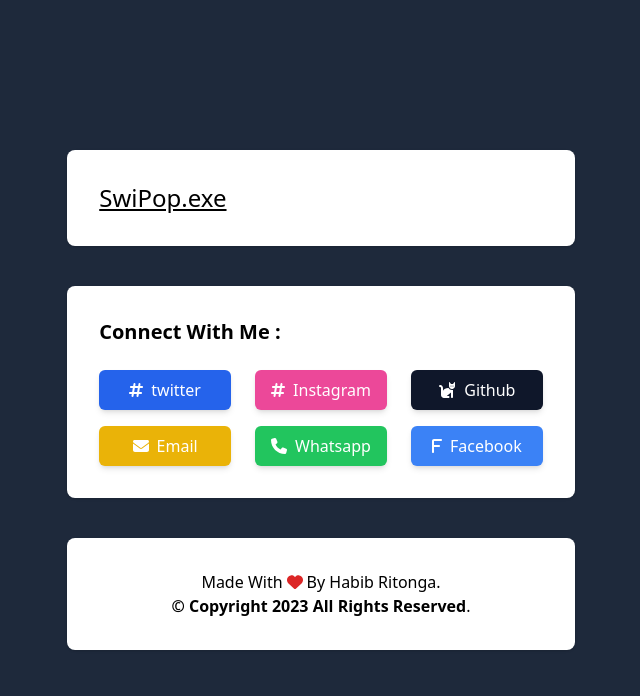
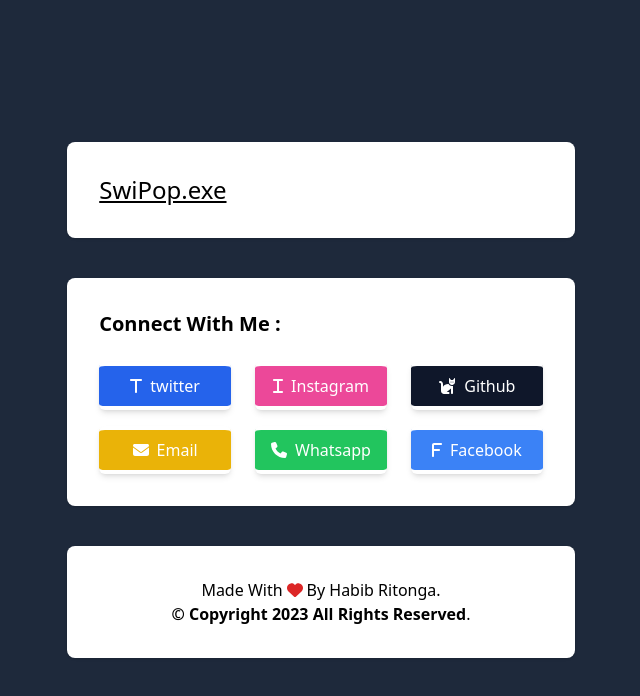
Before and after one commit to mhdnaufalhartg/SwiPop, a React (Vite) app: page / in a window 1280 px wide. Shown: the top 696 px of the page, without its empty margins (319-959 px from the left). Built offline with nearby package versions, Linux system fonts and the light colour scheme.

Commit message:
deploy update

```diff
--- a/src/components/Card/Button.jsx
+++ b/src/components/Card/Button.jsx
@@ -2,8 +2,9 @@
   faCat,
   faEnvelope,
   faF,
-  faHashtag,
+  faI,
   faPhone,
+  faT,
 } from "@fortawesome/free-solid-svg-icons";
 import { FontAwesomeIcon } from "@fortawesome/react-fontawesome";
 
@@ -13,10 +14,10 @@
 
   switch (text) {
     case "twitter":
-      icon = faHashtag;
+      icon = faT;
       break;
     case "Instagram":
-      icon = faHashtag;
+      icon = faI;
       break;
     case "Github":
       icon = faCat;
@@ -36,7 +37,7 @@
 
   return (
     <button
-      className={`px-4 py-2 text-white rounded-md shadow-md ${bgColor}`}
+      className={` ${bgColor} px-4 py-2 text-white rounded-md shadow-md border-y-4 border-white`}
       onClick={onClick}
     >
       {icon && <FontAwesomeIcon icon={icon} className="mr-2" />}
--- a/src/components/Card/Card.jsx
+++ b/src/components/Card/Card.jsx
@@ -1,87 +1,14 @@
-import { faHeart } from "@fortawesome/free-solid-svg-icons";
-import { FontAwesomeIcon } from "@fortawesome/react-fontawesome";
-import Button from "./Button";
+import CardBody from "./CardBody";
+import CardFooter from "./CardFooter";
+import CardHeader from "./CardHeader";
 
 const Card = (props) => {
-  const handleClick = (text) => {
-    let link = "";
-    switch (text.toLowerCase()) {
-      case "twitter":
-        link = "https://twitter.com/mhdnaufalhrtg";
-        break;
-      case "instagram":
-        link = "https://www.instagram.com/mhdnaufalhartg";
-        break;
-      case "github":
-        link = "https://github.com/mhdnaufalhartg";
-        break;
-      case "email":
-        link = "mailto:habibdesktop@mail.com";
-        break;
-      case "whatsapp":
-        link = "https://api.whatsapp.com/send?phone=6282166565565";
-        break;
-      case "facebook":
-        link = "https://www.facebook.com/mhdnaufal.ritonga.1";
-        break;
-      default:
-        break;
-    }
-    window.open(link, "_blank");
-  };
-  const currentYear = new Date().getFullYear();
-
   return (
     <div className="container mx-auto px-4 sm:px-6 lg:px-8 xl:px-10">
       <div className="max-w-3xl mx-auto">
-        <div className="bg-white p-6 lg:p-8 shadow rounded-lg ">
-          <div className="flex justify-between">
-            <h1 className="text-3xl sm:text-xl lg:text-2xl underline ">
-              SwiPop.exe
-            </h1>
-          </div>
-        </div>
-        <div className="bg-white p-6 lg:p-8 shadow rounded-lg mt-10">
-          <h1 className="font-bold text-lg lg:text-xl">Connect With Me :</h1>
-          <div className="brand pt-6 grid grid-cols-2 sm:grid-cols-3 lg:grid-cols-3 xl:grid-cols-3 gap-y-4 gap-x-4 lg:gap-x-6">
-            <Button
-              text={"twitter"}
-              color={"bg-blue-600"}
-              onClick={() => handleClick("Twitter")}
-            ></Button>
-            <Button
-              text={"Instagram"}
-              color={"bg-pink-500"}
-              onClick={() => handleClick("Instagram")}
-            />
-            <Button
-              text={"Github"}
-              color={"bg-slate-900"}
-              onClick={() => handleClick("Github")}
-            />
-            <Button
-              text={"Email"}
-              color={"bg-yellow-500"}
-              onClick={() => handleClick("Email")}
-            />
-            <Button
-              text={"Whatsapp"}
-              color={"bg-green-500"}
-              onClick={() => handleClick("Whatsapp")}
-            />
-            <Button text={"Facebook"} onClick={() => handleClick("Facebook")} />
-          </div>
-        </div>
-        <div className="bg-white p-6 lg:p-8 shadow rounded-lg mt-10 ">
-          <h1 className="flex justify-center items-center gap-x-1">
-            Made With
-            <FontAwesomeIcon icon={faHeart} className="text-red-600 " /> By
-            Habib Ritonga.
-          </h1>
-          <h1 className="flex justify-center">
-            <b>&#169; Copyright {currentYear} All Rights Reserved</b>.
-          </h1>
-        </div>
+        <CardHeader />
+        <CardBody />
+        <CardFooter />
       </div>
     </div>
   );
--- /dev/null
+++ b/src/components/Card/CardBody.jsx
@@ -0,0 +1,65 @@
+import Button from "./Button";
+
+const CardBody = () => {
+  const handleClick = (text) => {
+    let link = "";
+    switch (text.toLowerCase()) {
+      case "twitter":
+        link = "https://twitter.com/mhdnaufalhrtg";
+        break;
+      case "instagram":
+        link = "https://www.instagram.com/mhdnaufalhartg";
+        break;
+      case "github":
+        link = "https://github.com/mhdnaufalhartg";
+        break;
+      case "email":
+        link = "mailto:habibdesktop@mail.com";
+        break;
+      case "whatsapp":
+        link = "https://api.whatsapp.com/send?phone=6282166565565";
+        break;
+      case "facebook":
+        link = "https://www.facebook.com/mhdnaufal.ritonga.1";
+        break;
+      default:
+        break;
+    }
+    window.open(link, "_blank");
+  };
+  return (
+    <div className="bg-white p-6 lg:p-8 shadow rounded-lg mt-10">
+      <h1 className="font-bold text-lg lg:text-xl">Connect With Me :</h1>
+      <div className="brand pt-6 grid grid-cols-2 sm:grid-cols-3 lg:grid-cols-3 xl:grid-cols-3 gap-y-4 gap-x-4 lg:gap-x-6">
+        <Button
+          text={"twitter"}
+          color={"bg-blue-600"}
+          onClick={() => handleClick("Twitter")}
+        ></Button>
+        <Button
+          text={"Instagram"}
+          color={"bg-pink-500"}
+          onClick={() => handleClick("Instagram")}
+        />
+        <Button
+          text={"Github"}
+          color={"bg-slate-900"}
+          onClick={() => handleClick("Github")}
+        />
+        <Button
+          text={"Email"}
+          color={"bg-yellow-500"}
+          onClick={() => handleClick("Email")}
+        />
+        <Button
+          text={"Whatsapp"}
+          color={"bg-green-500"}
+          onClick={() => handleClick("Whatsapp")}
+        />
+        <Button text={"Facebook"} onClick={() => handleClick("Facebook")} />
+      </div>
+    </div>
+  );
+};
+
+export default CardBody;
--- /dev/null
+++ b/src/components/Card/CardFooter.jsx
@@ -0,0 +1,20 @@
+import { faHeart } from "@fortawesome/free-solid-svg-icons";
+import { FontAwesomeIcon } from "@fortawesome/react-fontawesome";
+
+const CardFooter = () => {
+  const currentYear = new Date().getFullYear();
+  return (
+    <div className="bg-white p-6 lg:p-8 shadow rounded-lg mt-10 ">
+      <h1 className="flex justify-center items-center gap-x-1">
+        Made With
+        <FontAwesomeIcon icon={faHeart} className="text-red-600 " /> By Habib
+        Ritonga.
+      </h1>
+      <h1 className="flex justify-center">
+        <b>&#169; Copyright {currentYear} All Rights Reserved</b>.
+      </h1>
+    </div>
+  );
+};
+
+export default CardFooter;
--- /dev/null
+++ b/src/components/Card/CardHeader.jsx
@@ -0,0 +1,13 @@
+const CardHeader = () => {
+  return (
+    <div className="bg-white p-6 lg:p-8 shadow rounded-lg ">
+      <div className="flex justify-between">
+        <h1 className="text-3xl sm:text-xl lg:text-2xl underline ">
+          SwiPop.exe
+        </h1>
+      </div>
+    </div>
+  );
+};
+
+export default CardHeader;
```
